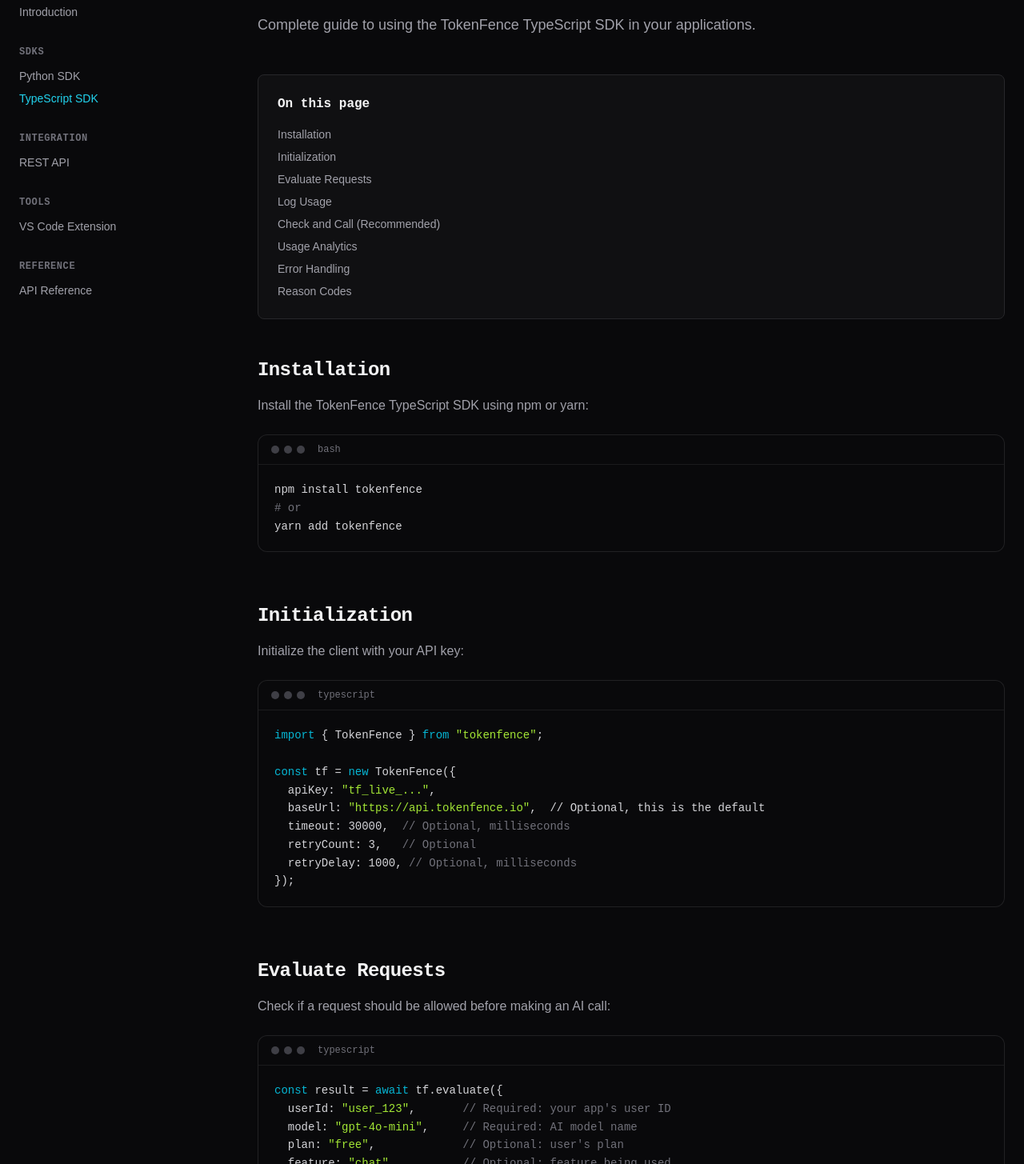
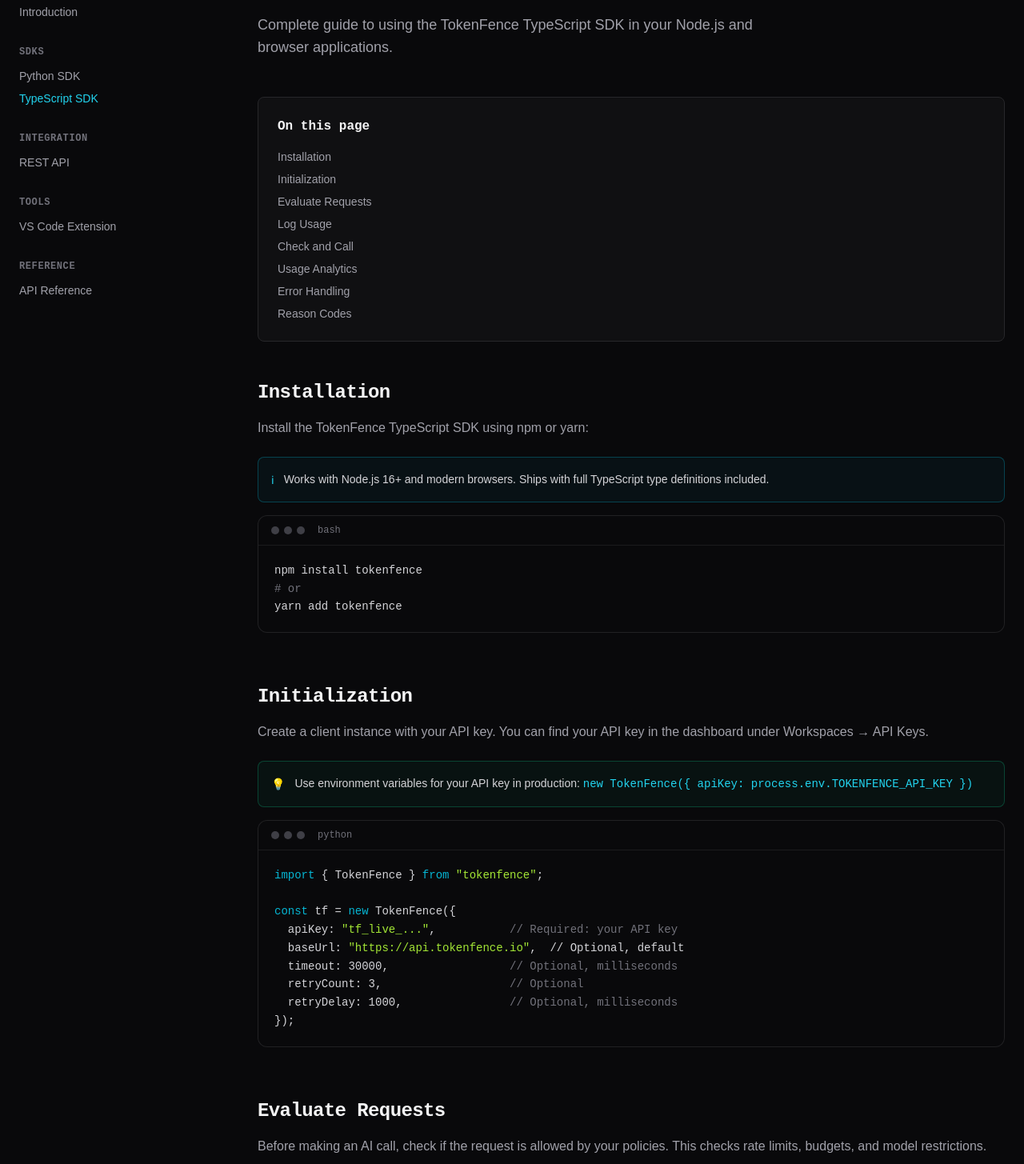
Before and after one commit to samuelbrhane/TokVigil, a Next.js app in the folder frontend/: page /docs/sdk/typescript in a window 1280 px wide. Shown: the part 135-1590 px from the top of the page at 80% size. Built offline with nearby package versions, Linux system fonts and the light colour scheme; no server answers.

Commit message:
rewrite TypeScript SDK docs with doc components, remove plan references

```diff
--- a/frontend/src/app/(public)/docs/sdk/typescript/page.tsx
+++ b/frontend/src/app/(public)/docs/sdk/typescript/page.tsx
@@ -1,41 +1,38 @@
 "use client";
 
-import React from "react";
-import { CodeBlock } from "@/components/ui";
+import DocHeader from "@/components/docs/DocHeader";
+import DocTableOfContents from "@/components/docs/DocTableOfContents";
+import DocSection from "@/components/docs/DocSection";
+import DocNote from "@/components/docs/DocNote";
 
-const SECTIONS = [
-  {
-    id: "installation",
-    title: "Installation",
-    content: `Install the TokenFence TypeScript SDK using npm or yarn:`,
-    code: `npm install tokenfence
+const TOC = [
+  { id: "installation", title: "Installation" },
+  { id: "initialization", title: "Initialization" },
+  { id: "evaluate", title: "Evaluate Requests" },
+  { id: "log-usage", title: "Log Usage" },
+  { id: "check-and-call", title: "Check and Call" },
+  { id: "usage-analytics", title: "Usage Analytics" },
+  { id: "error-handling", title: "Error Handling" },
+  { id: "reason-codes", title: "Reason Codes" },
+];
+
+const CODE_INSTALL = `npm install tokenfence
 # or
-yarn add tokenfence`,
-    language: "bash",
-  },
-  {
-    id: "initialization",
-    title: "Initialization",
-    content: `Initialize the client with your API key:`,
-    code: `import { TokenFence } from "tokenfence";
+yarn add tokenfence`;
+
+const CODE_INIT = `import { TokenFence } from "tokenfence";
 
 const tf = new TokenFence({
-  apiKey: "tf_live_...",
-  baseUrl: "https://api.tokenfence.io",  // Optional, this is the default
-  timeout: 30000,  // Optional, milliseconds
-  retryCount: 3,   // Optional
-  retryDelay: 1000, // Optional, milliseconds
-});`,
-    language: "typescript",
-  },
-  {
-    id: "evaluate",
-    title: "Evaluate Requests",
-    content: `Check if a request should be allowed before making an AI call:`,
-    code: `const result = await tf.evaluate({
+  apiKey: "tf_live_...",           // Required: your API key
+  baseUrl: "https://api.tokenfence.io",  // Optional, default
+  timeout: 30000,                  // Optional, milliseconds
+  retryCount: 3,                   // Optional
+  retryDelay: 1000,                // Optional, milliseconds
+});`;
+
+const CODE_EVALUATE = `const result = await tf.evaluate({
   userId: "user_123",       // Required: your app's user ID
   model: "gpt-4o-mini",     // Required: AI model name
-  plan: "free",             // Optional: user's plan
   feature: "chat",          // Optional: feature being used
   inputTokens: 100,         // Optional: estimated input tokens
 });
@@ -48,34 +45,23 @@
   console.log(\`Message: \${result.message}\`);
 }
 
-// Access limit state
+// Access current usage state
 console.log(\`Requests today: \${result.limitState.requestsToday}\`);
-console.log(\`Daily limit: \${result.limitState.requestsLimitDaily}\`);`,
-    language: "typescript",
-  },
-  {
-    id: "log-usage",
-    title: "Log Usage",
-    content: `Log usage after making an AI call:`,
-    code: `await tf.logUsage({
+console.log(\`Daily limit: \${result.limitState.requestsLimitDaily}\`);`;
+
+const CODE_LOG = `await tf.logUsage({
   requestId: "req_123",      // Required: unique request ID
   userId: "user_123",        // Required: your app's user ID
   model: "gpt-4o-mini",      // Required: AI model name
   inputTokens: 100,          // Required: actual input tokens
   outputTokens: 50,          // Required: actual output tokens
   status: "allowed",         // Optional: "allowed" or "blocked"
-  plan: "free",              // Optional: user's plan
   feature: "chat",           // Optional: feature used
   latencyMs: 350,            // Optional: request latency
-  estimatedCostUsd: 0.001,   // Optional: calculated automatically
-});`,
-    language: "typescript",
-  },
-  {
-    id: "check-and-call",
-    title: "Check and Call (Recommended)",
-    content: `The easiest way to integrate - evaluate, call AI, and log usage in one step:`,
-    code: `import OpenAI from "openai";
+  estimatedCostUsd: 0.001,   // Optional: auto-calculated if omitted
+});`;
+
+const CODE_CHECK_AND_CALL = `import OpenAI from "openai";
 
 const openai = new OpenAI();
 
@@ -83,9 +69,9 @@
   {
     userId: "user_123",
     model: "gpt-4o-mini",
-    plan: "free",
     feature: "chat",
   },
+  // Your AI function
   () => openai.chat.completions.create({
     model: "gpt-4o-mini",
     messages: [{ role: "user", content: "Hello!" }],
@@ -101,33 +87,28 @@
   console.log(response.choices[0].message.content);
 } else {
   console.log(\`Blocked: \${result.reasonCode}\`);
-}`,
-    language: "typescript",
-  },
-  {
-    id: "usage-analytics",
-    title: "Usage Analytics",
-    content: `Query usage data programmatically:`,
-    code: `// Get usage summary
+}`;
+
+const CODE_ANALYTICS = `// Get usage summary for your workspace
 const summary = await tf.getUsageSummary();
 console.log(\`Total requests: \${summary.totalRequests}\`);
 console.log(\`Total tokens: \${summary.totalTokens}\`);
 console.log(\`Total cost: $\${summary.totalCostUsd.toFixed(2)}\`);
-console.log(\`Blocked requests: \${summary.blockedCount}\`);
+console.log(\`Blocked: \${summary.blockedCount}\`);
 
-// Get usage by user
+// Get usage grouped by user
 const byUser = await tf.getUsageByUser({ page: 1, pageSize: 10 });
 for (const user of byUser.items) {
   console.log(\`\${user.group}: \${user.requests} requests, $\${user.costUsd.toFixed(2)}\`);
 }
 
-// Get usage by feature
+// Get usage grouped by feature
 const byFeature = await tf.getUsageByFeature({ page: 1, pageSize: 10 });
 for (const feature of byFeature.items) {
   console.log(\`\${feature.group}: \${feature.tokens} tokens\`);
 }
 
-// Get recent usage records
+// Get recent usage records (with optional filters)
 const recent = await tf.getRecentUsage({ page: 1, pageSize: 20, userId: "user_123" });
 for (const record of recent.items) {
   console.log(\`\${record.model}: \${record.totalTokens} tokens\`);
@@ -137,14 +118,9 @@
 const blocked = await tf.getBlockedRequests({ page: 1, pageSize: 20 });
 for (const record of blocked.items) {
   console.log(\`\${record.userId}: \${record.reasonCode}\`);
-}`,
-    language: "typescript",
-  },
-  {
-    id: "error-handling",
-    title: "Error Handling",
-    content: `Handle errors gracefully with built-in exception classes:`,
-    code: `import {
+}`;
+
+const CODE_ERRORS = `import {
   TokenFence,
   TokenFenceError,
   AuthenticationError,
@@ -164,7 +140,7 @@
     console.log(\`Auth error: \${error.message}\`);
   } else if (error instanceof RateLimitError) {
     // Platform rate limit exceeded (429)
-    console.log(\`Rate limited! Retry after \${error.retryAfter} seconds\`);
+    console.log(\`Rate limited! Retry after \${error.retryAfter}s\`);
   } else if (error instanceof ValidationError) {
     // Invalid request parameters (422)
     console.log(\`Validation error: \${error.message}\`);
@@ -172,31 +148,26 @@
     // Resource not found (404)
     console.log(\`Not found: \${error.message}\`);
   } else if (error instanceof APIError) {
-    // Other API errors (5xx)
+    // Server errors (5xx)
     console.log(\`API error: \${error.message}\`);
   } else if (error instanceof TokenFenceError) {
-    // Base exception for all TokenFence errors
+    // Base exception — catches all above
     console.log(\`Error: \${error.message}\`);
   }
-}`,
-    language: "typescript",
-  },
-  {
-    id: "reason-codes",
-    title: "Reason Codes",
-    content: `When a request is blocked, the reasonCode tells you why:`,
-    code: `// All possible reason codes
+}`;
+
+const CODE_REASON_CODES = `// All possible reason codes returned when a request is blocked
 const REASON_CODES = {
-  ALLOWED: "Request is allowed",
-  NO_POLICY: "No policy found, request allowed by default",
-  DAILY_REQUEST_LIMIT_EXCEEDED: "Daily request limit exceeded",
-  MONTHLY_REQUEST_LIMIT_EXCEEDED: "Monthly request limit exceeded",
-  DAILY_TOKEN_LIMIT_EXCEEDED: "Daily token limit exceeded",
-  MONTHLY_TOKEN_LIMIT_EXCEEDED: "Monthly token limit exceeded",
-  DAILY_BUDGET_EXCEEDED: "Daily budget exceeded",
-  MONTHLY_BUDGET_EXCEEDED: "Monthly budget exceeded",
-  MAX_COST_EXCEEDED: "Request cost exceeds maximum allowed",
-  MODEL_NOT_ALLOWED: "Model is not allowed by policy",
+  ALLOWED:                        "Request is allowed",
+  NO_POLICY:                      "No matching policy, allowed by default",
+  DAILY_REQUEST_LIMIT_EXCEEDED:   "Daily request limit reached",
+  MONTHLY_REQUEST_LIMIT_EXCEEDED: "Monthly request limit reached",
+  DAILY_TOKEN_LIMIT_EXCEEDED:     "Daily token limit reached",
+  MONTHLY_TOKEN_LIMIT_EXCEEDED:   "Monthly token limit reached",
+  DAILY_BUDGET_EXCEEDED:          "Daily budget reached",
+  MONTHLY_BUDGET_EXCEEDED:        "Monthly budget reached",
+  MAX_COST_EXCEEDED:              "Single request cost too high",
+  MODEL_NOT_ALLOWED:              "Model blocked by policy",
 };
 
 // Handle specific reason codes
@@ -205,73 +176,108 @@
 if (!result.allowed) {
   switch (result.reasonCode) {
     case "MODEL_NOT_ALLOWED":
-      // Fallback to allowed model
+      // Fallback to an allowed model
       const fallback = await tf.evaluate({ userId: "user_123", model: "gpt-4o-mini" });
       break;
     case "DAILY_REQUEST_LIMIT_EXCEEDED":
-      // Show upgrade prompt
-      console.log("Upgrade to Pro for more requests!");
+      console.log("You've reached your daily limit. Try again tomorrow.");
       break;
     case "DAILY_BUDGET_EXCEEDED":
-      // Show budget warning
       console.log(\`Daily budget of $\${result.limitState.costLimitDailyUsd} reached\`);
       break;
   }
-}`,
-    language: "typescript",
-  },
-];
+}`;
 
 export default function TypeScriptSDKPage() {
   return (
     <div>
-      {/* Header */}
-      <div className="mb-12">
-        <div className="flex items-center gap-3 mb-4">
-          <span className="text-3xl">📘</span>
-          <h1 className="text-4xl font-bold font-mono text-surface-100 tracking-tight">
-            TypeScript SDK
-          </h1>
-        </div>
-        <p className="text-lg text-surface-400 max-w-2xl">
-          Complete guide to using the TokenFence TypeScript SDK in your
-          applications.
-        </p>
-      </div>
+      <DocHeader
+        icon="📘"
+        title="TypeScript SDK"
+        description="Complete guide to using the TokenFence TypeScript SDK in your Node.js and browser applications."
+      />
 
-      {/* Table of Contents */}
-      <div className="mb-12 p-6 bg-surface-900/50 border border-surface-800 rounded-lg">
-        <h3 className="font-mono font-semibold text-surface-100 mb-4">
-          On this page
-        </h3>
-        <ul className="space-y-2 text-sm">
-          {SECTIONS.map((section) => (
-            <li key={section.id}>
-              <a
-                href={`#${section.id}`}
-                className="text-surface-400 hover:text-brand-400 transition-colors"
-              >
-                {section.title}
-              </a>
-            </li>
-          ))}
-        </ul>
-      </div>
+      <DocTableOfContents items={TOC} />
 
-      {/* Sections */}
       <div className="space-y-16">
-        {SECTIONS.map((section) => (
-          <section key={section.id} id={section.id} className="scroll-mt-28">
-            <h2 className="text-2xl font-bold font-mono text-surface-100 tracking-tight mb-4">
-              {section.title}
-            </h2>
-            <p className="text-surface-400 mb-6">{section.content}</p>
-            <CodeBlock
-              code={section.code}
-              language={section.language as "typescript" | "bash"}
-            />
-          </section>
-        ))}
+        <DocSection
+          id="installation"
+          title="Installation"
+          description="Install the TokenFence TypeScript SDK using npm or yarn:"
+          code={CODE_INSTALL}
+          language="bash"
+        >
+          <DocNote type="info">
+            Works with Node.js 16+ and modern browsers. Ships with full
+            TypeScript type definitions included.
+          </DocNote>
+        </DocSection>
+
+        <DocSection
+          id="initialization"
+          title="Initialization"
+          description="Create a client instance with your API key. You can find your API key in the dashboard under Workspaces → API Keys."
+          code={CODE_INIT}
+        >
+          <DocNote type="tip">
+            Use environment variables for your API key in production:{" "}
+            <code className="text-brand-400">
+              new TokenFence({"{"} apiKey: process.env.TOKENFENCE_API_KEY {"}"})
+            </code>
+          </DocNote>
+        </DocSection>
+
+        <DocSection
+          id="evaluate"
+          title="Evaluate Requests"
+          description="Before making an AI call, check if the request is allowed by your policies. This checks rate limits, budgets, and model restrictions."
+          code={CODE_EVALUATE}
+        />
+
+        <DocSection
+          id="log-usage"
+          title="Log Usage"
+          description="After making an AI call, log the actual usage. This updates your analytics and is used to enforce budget limits."
+          code={CODE_LOG}
+        >
+          <DocNote type="warning">
+            Always log usage after each AI call — even blocked ones. This keeps
+            your analytics accurate and ensures budget tracking works correctly.
+          </DocNote>
+        </DocSection>
+
+        <DocSection
+          id="check-and-call"
+          title="Check and Call"
+          description="The simplest way to integrate. Pass your AI function and TokenFence handles evaluate → call → log automatically. The optional third argument extracts token counts from the response."
+          code={CODE_CHECK_AND_CALL}
+        >
+          <DocNote type="tip">
+            This is the recommended approach for most use cases. It handles the
+            full flow including error handling and automatic usage logging.
+          </DocNote>
+        </DocSection>
+
+        <DocSection
+          id="usage-analytics"
+          title="Usage Analytics"
+          description="Query your usage data programmatically. All data is also available in the dashboard."
+          code={CODE_ANALYTICS}
+        />
+
+        <DocSection
+          id="error-handling"
+          title="Error Handling"
+          description="The SDK provides specific error classes for different failure types. Always wrap calls in try/catch for production use."
+          code={CODE_ERRORS}
+        />
+
+        <DocSection
+          id="reason-codes"
+          title="Reason Codes"
+          description="When a request is blocked, the reasonCode tells you exactly why. Use this to show appropriate messages to your users or implement fallback logic."
+          code={CODE_REASON_CODES}
+        />
       </div>
     </div>
   );
```
